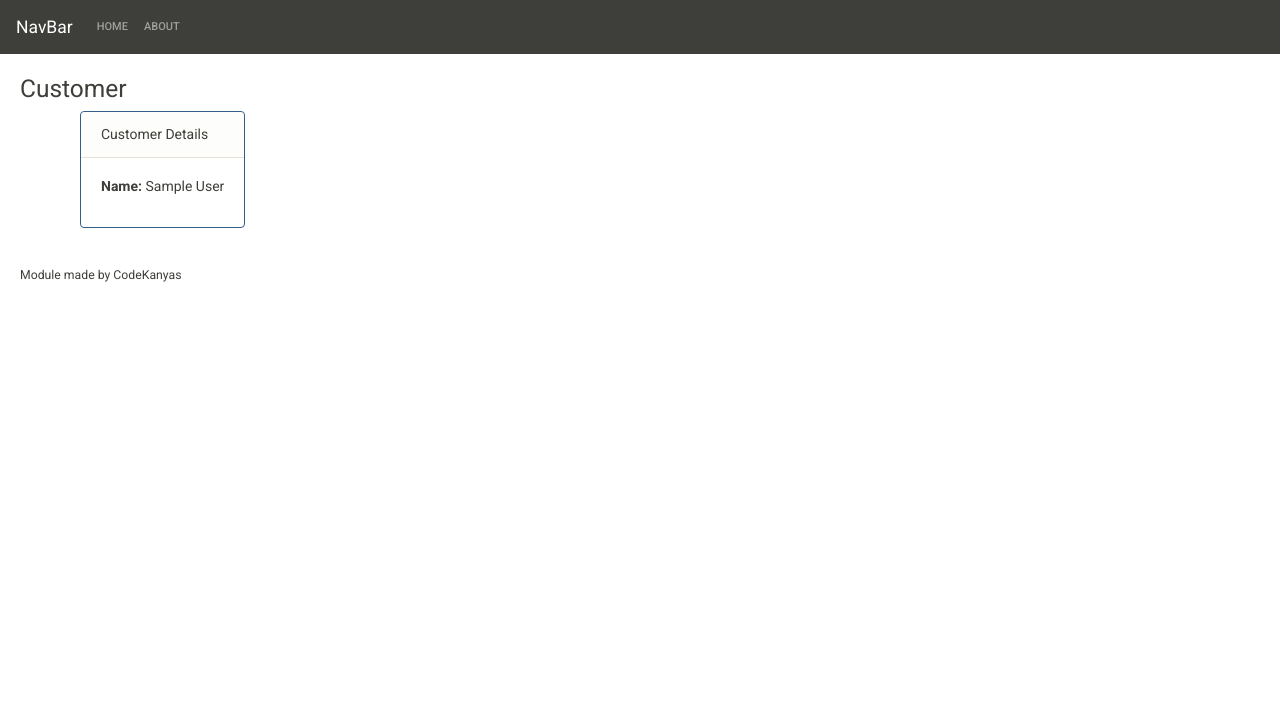
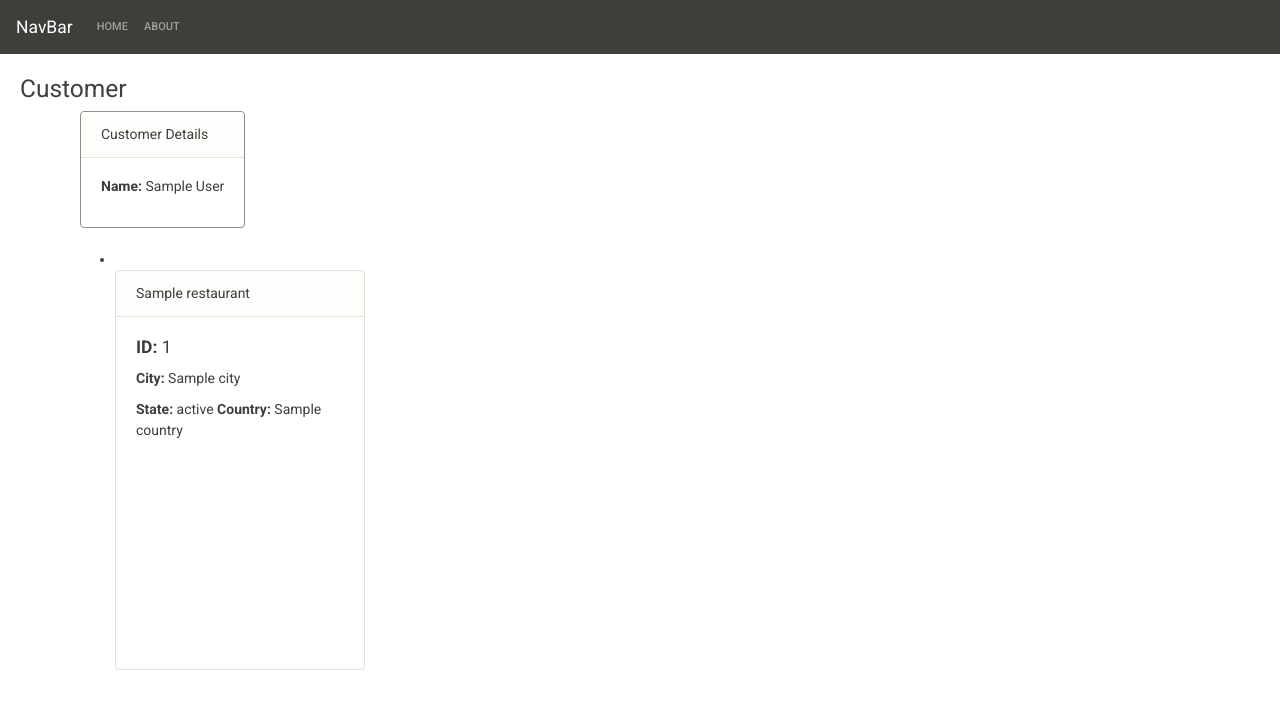
Before and after one commit to sharanyakamath/InOrder, a Django app: template restaurant/orders/templates/customer_home.html in a window 1280 px wide. Shown: the top 709 px of the page. Run offline with Django 3.2, Linux system fonts and the light colour scheme; the template is opened without the code that fills it: most values are stand-ins (such as "Sample title", 1, 10 or a date in 2020); some libraries are stand-ins or nearby versions.

Commit message:
customer home

```diff
--- a/restaurant/orders/templates/base.html
+++ b/restaurant/orders/templates/base.html
@@ -35,11 +35,11 @@
 <div style="margin-left:20px; margin-top:20px">
 {% block body %}{% endblock %}
 </div>
-<footer class="footer" style="margin-left:20px; margin-top:20px">
+<!-- <footer class="footer" style="margin-left:20px; margin-top:20px">
   <small>
     Module made by CodeKanyas
 </small>
-</footer>
+</footer> -->
 
 </body>
 </html>
--- a/restaurant/orders/templates/customer_home.html
+++ b/restaurant/orders/templates/customer_home.html
@@ -4,12 +4,33 @@
     <h3>Customer</h3>
     <div class="container">
         <div class="row">
-            <div class="card border-primary mb-3" style="max-width: 20rem;">
+            <div class="card border-secondary mb-3" style="max-width: 20rem;">
               <div class="card-header">Customer Details</div>
                   <div class="card-body">
                     <h6 class="card-title"><b>Name:</b> {{ customer.user.first_name }} {{ customer.user.last_name }}</h6>
                   </div>
             </div>
         </div>
+     </div>
+     <div class="container">
+        {% for restaurant in restaurants %}
+
+        <li  style="float:left; margin: 5px;">
+        <div class="col s12 m7">
+          <div class="card medium" style="width:250px; height:400px;">
+          <div class="card-header">{{ restaurant.name }}</div>
+          <div class="card-body">
+             <!--  <h4 class="card-title"><b>Name:</b> {{ restaurant.name}}</h4> -->
+              <h5 class="card-title"><b>ID:</b> {{ restaurant.rest_id }}</h5>
+              <h6 class="card-title"><b>City:</b> {{ restaurant.city}}</h6>
+              <h7 class="card-title"><b>State:</b> {{ restaurant.state}}</h7>
+              <h8 class="card-title"><b>Country:</b> {{ restaurant.country}}</h8>
+
+          </div>
+           </div>
+        </div>
+       </li>
+      {% endfor %}
     </div>
+
 {% endblock %}
```
Also changed, not shown: restaurant/orders/views.py (+7 -3 lines).
